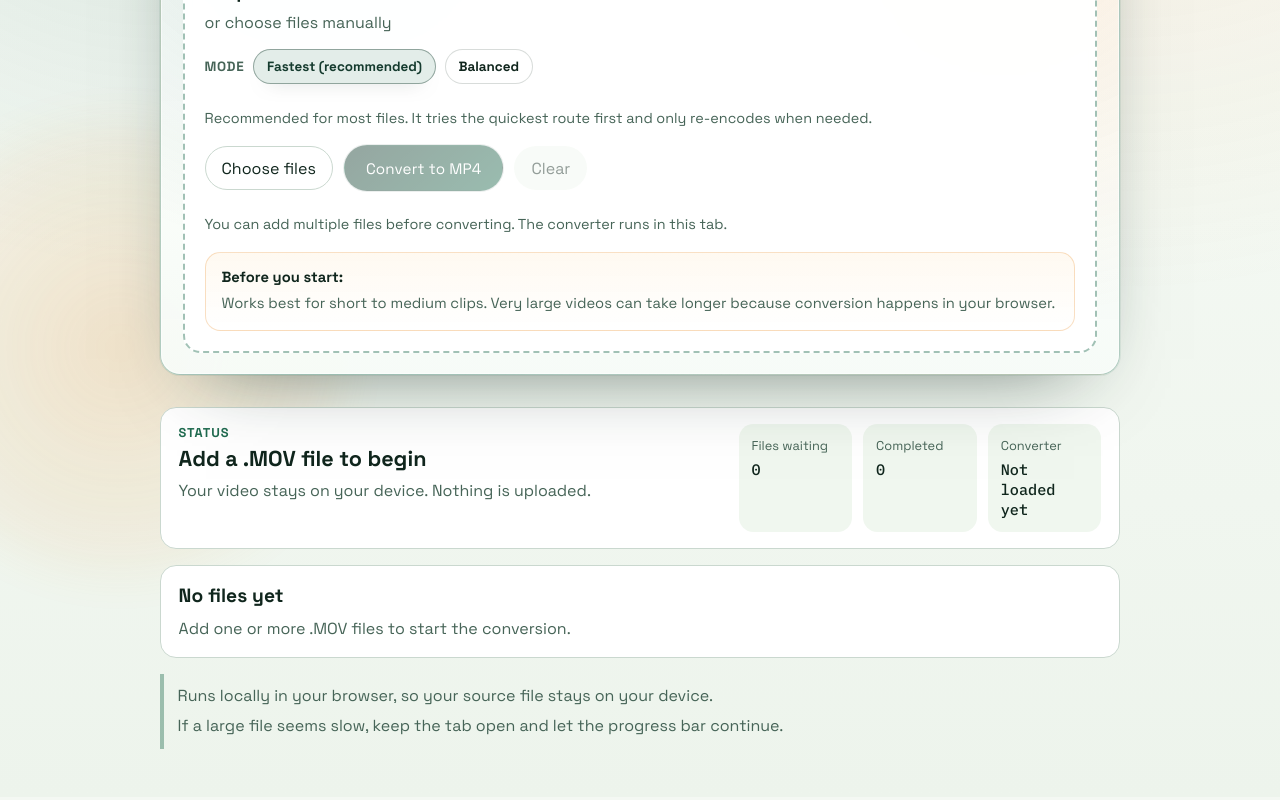
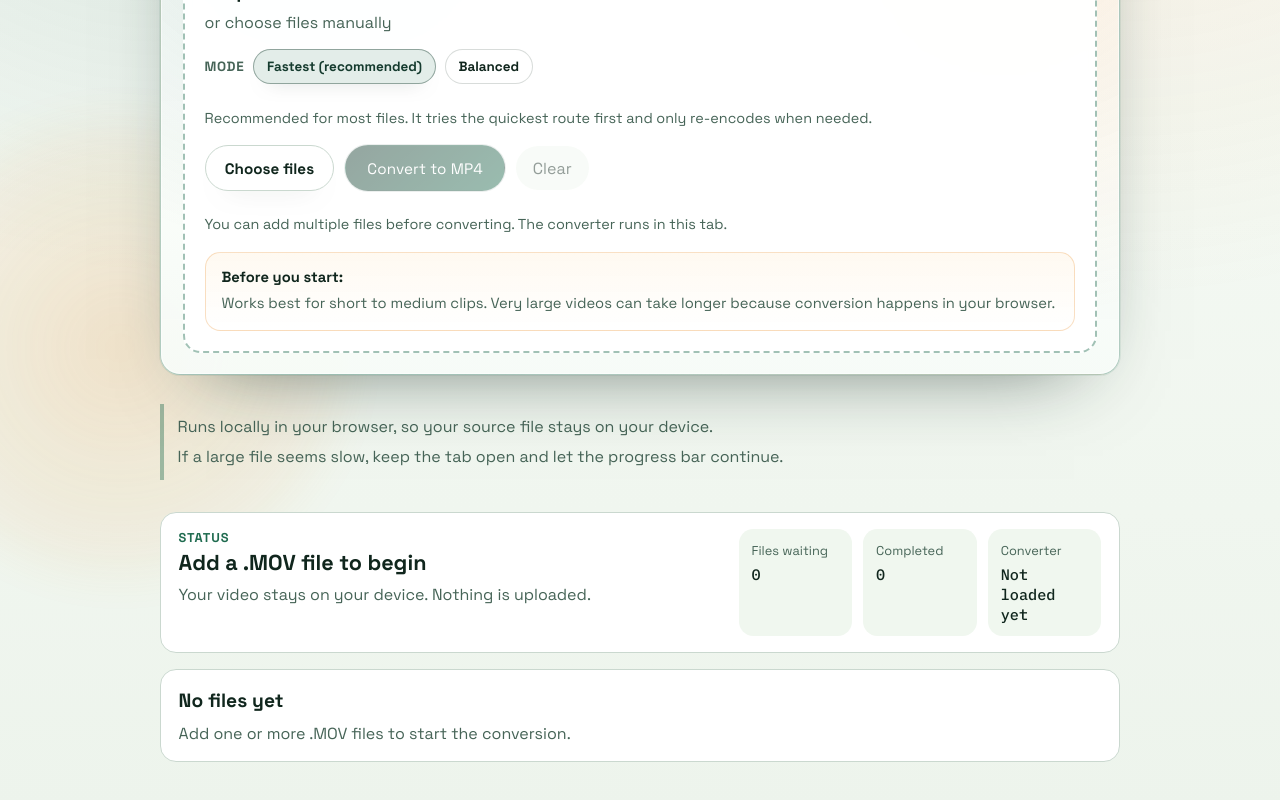
Before and after one commit to Paulmzuiderduin/mov2mp4, a React (Vite) app: page / in a window 1280 px wide. Shown: the part 392-1192 px from the top of the page. Built offline with nearby package versions, Linux system fonts and the light colour scheme.

Commit message:
Move converter note up and boost choose button

```diff
--- a/src/App.jsx
+++ b/src/App.jsx
@@ -644,7 +644,11 @@ export default function App() {
               <p className="speed-note">{modeDescription}</p>
 
               <div className="actions">
-                <button type="button" onClick={triggerPicker} className="button button-secondary">
+                <button
+                  type="button"
+                  onClick={triggerPicker}
+                  className="button button-secondary choose-cta"
+                >
                   Choose files
                 </button>
                 <button
@@ -684,6 +688,11 @@ export default function App() {
               />
             </section>
           </div>
+
+          <section className="footer-note">
+            <p>Runs locally in your browser, so your source file stays on your device.</p>
+            <p>If a large file seems slow, keep the tab open and let the progress bar continue.</p>
+          </section>
 
           <section className="status-panel" aria-live="polite">
             <div>
@@ -764,11 +773,6 @@ export default function App() {
             ))
           )}
         </section>
-
-        <footer className="footer-note">
-          <p>Runs locally in your browser, so your source file stays on your device.</p>
-          <p>If a large file seems slow, keep the tab open and let the progress bar continue.</p>
-        </footer>
       </main>
     </div>
   );
--- a/src/styles.css
+++ b/src/styles.css
@@ -292,6 +292,14 @@ button {
   background: #fff;
 }
 
+.choose-cta {
+  padding: 0.78rem 1.2rem;
+  font-size: 0.95rem;
+  font-weight: 700;
+  border-width: 1.5px;
+  box-shadow: 0 14px 28px -22px rgba(16, 38, 29, 0.65);
+}
+
 .button-ghost {
   color: var(--ink);
   border-color: transparent;
@@ -500,7 +508,7 @@ button {
 }
 
 .footer-note {
-  margin-top: 1rem;
+  margin-top: 0.8rem;
   border-left: 4px solid rgba(31, 107, 79, 0.4);
   padding: 0.3rem 0 0.3rem 0.85rem;
 }
```
